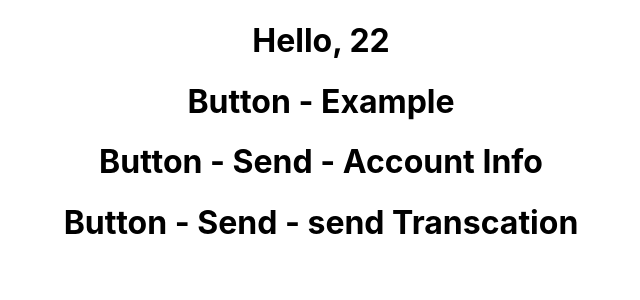
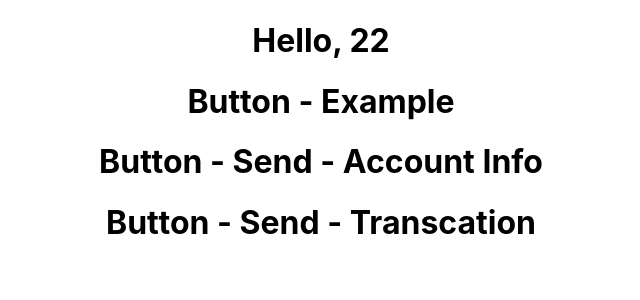
Before and after one commit to shj0000/chain, a React (Create React App) app in the folder client/react-test2/: page / in a window 1280 px wide. Shown: the top 300 px of the page, without its empty margins (319-959 px from the left). Built offline with nearby package versions, Linux system fonts and the light colour scheme.

Commit message:
Update Comp3.js

```diff
--- a/client/react-test2/src/component/Comp3.js
+++ b/client/react-test2/src/component/Comp3.js
@@ -19,7 +19,7 @@ class Comp3 extends React.Component {
   }
 
   render() {
-    return <h1 onClick={this.test}>Button - Send - send Transcation{this.props.name}</h1>;
+    return <h1 onClick={this.test}>Button - Send - Transcation{this.props.name}</h1>;
   }
 }
 
```
